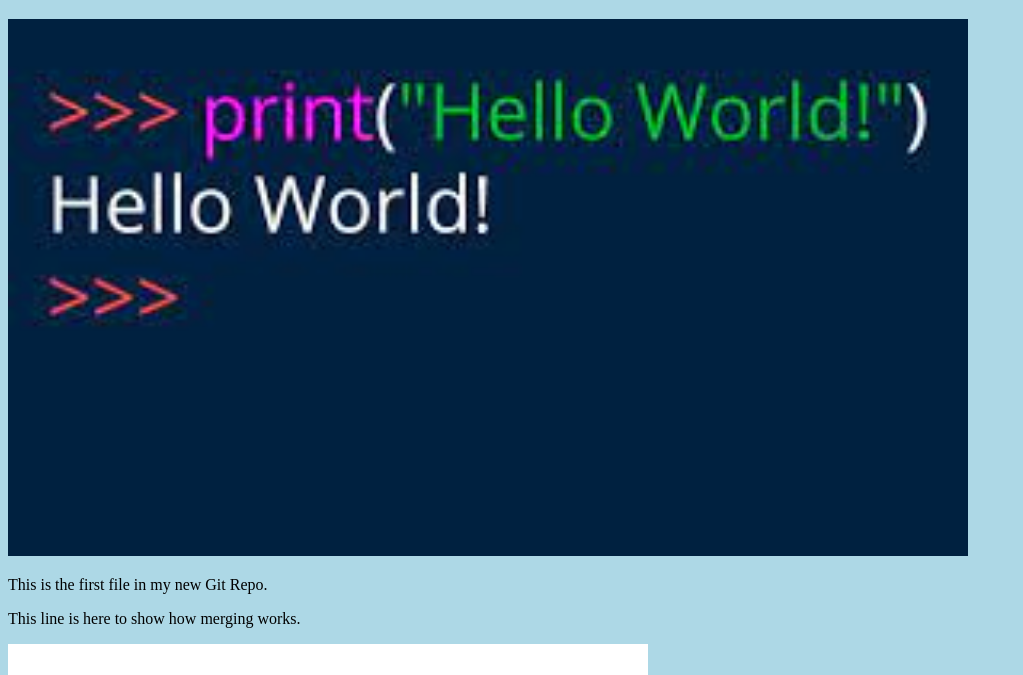
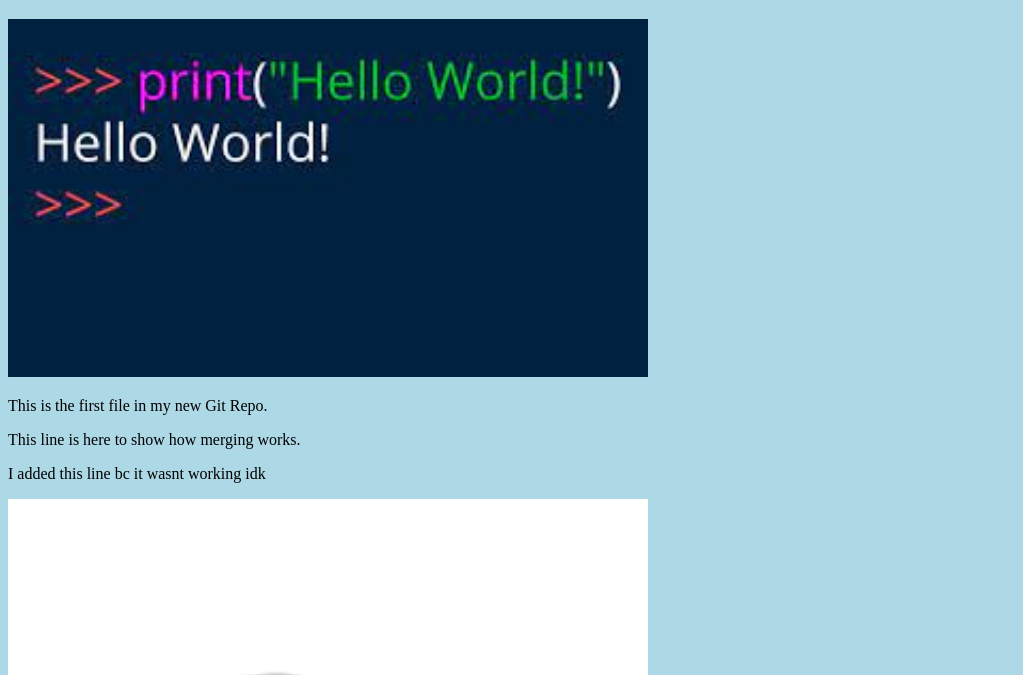
Before and after one commit to Goiiis/hello-world, a plain HTML site: page index.html in a window 1280 px wide. Shown: the part 61-736 px from the top of the page, without its empty margins (0-1023 px from the left). Drawn offline with Linux system fonts and the light colour scheme.

Commit message:
Updated index.html. Resized image i think

```diff
--- a/index.html
+++ b/index.html
@@ -7,9 +7,10 @@
 <body>
 
 <h1>Hello world!</h1>
-<div><img src="img_hello_world.jpg" alt="Hello World from Space" style="width:100%;max-width:960px"></div>
+<div><img src="img_hello_world.jpg" alt="Hello World from Space" style="width:100%;max-width:640px"></div>
 <p>This is the first file in my new Git Repo.</p>
 <p>This line is here to show how merging works.</p>
+<p>I added this line bc it wasnt working idk</p>
 <div><img src="img_hello_git.jpg" alt="Hello Git" style="width:100%;max-width:640px"></div>
 
 </body>
```
